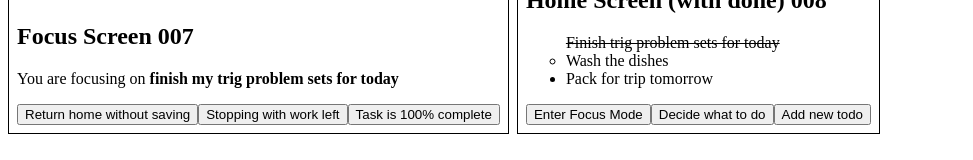
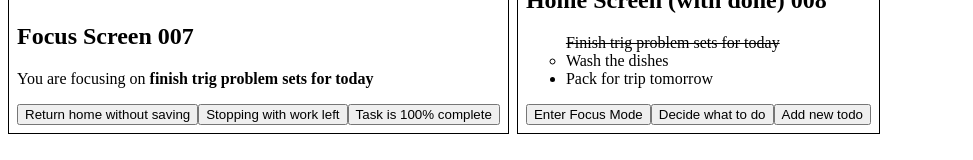
Before and after one commit to avidrucker/autofocus-ui, a React (Create React App) app: page / in a window 1280 px wide. Shown: the part 621-781 px from the top of the page, without its empty margins (0-973 px from the left). Built offline with nearby package versions, Linux system fonts and the light colour scheme.

Commit message:
fix simplify todo item wording

```diff
--- a/src/components/SampleFocusMol.tsx
+++ b/src/components/SampleFocusMol.tsx
@@ -4,7 +4,7 @@ export const SampleFocusMol = () =>
 	<section>
 		<p>
 			<span>You are focusing on </span>
-			<strong>finish my trig problem sets for today</strong>
+			<strong>finish trig problem sets for today</strong>
 		</p>
 		<button>Return home without saving</button>
 		<button>Stopping with work left</button>
```
